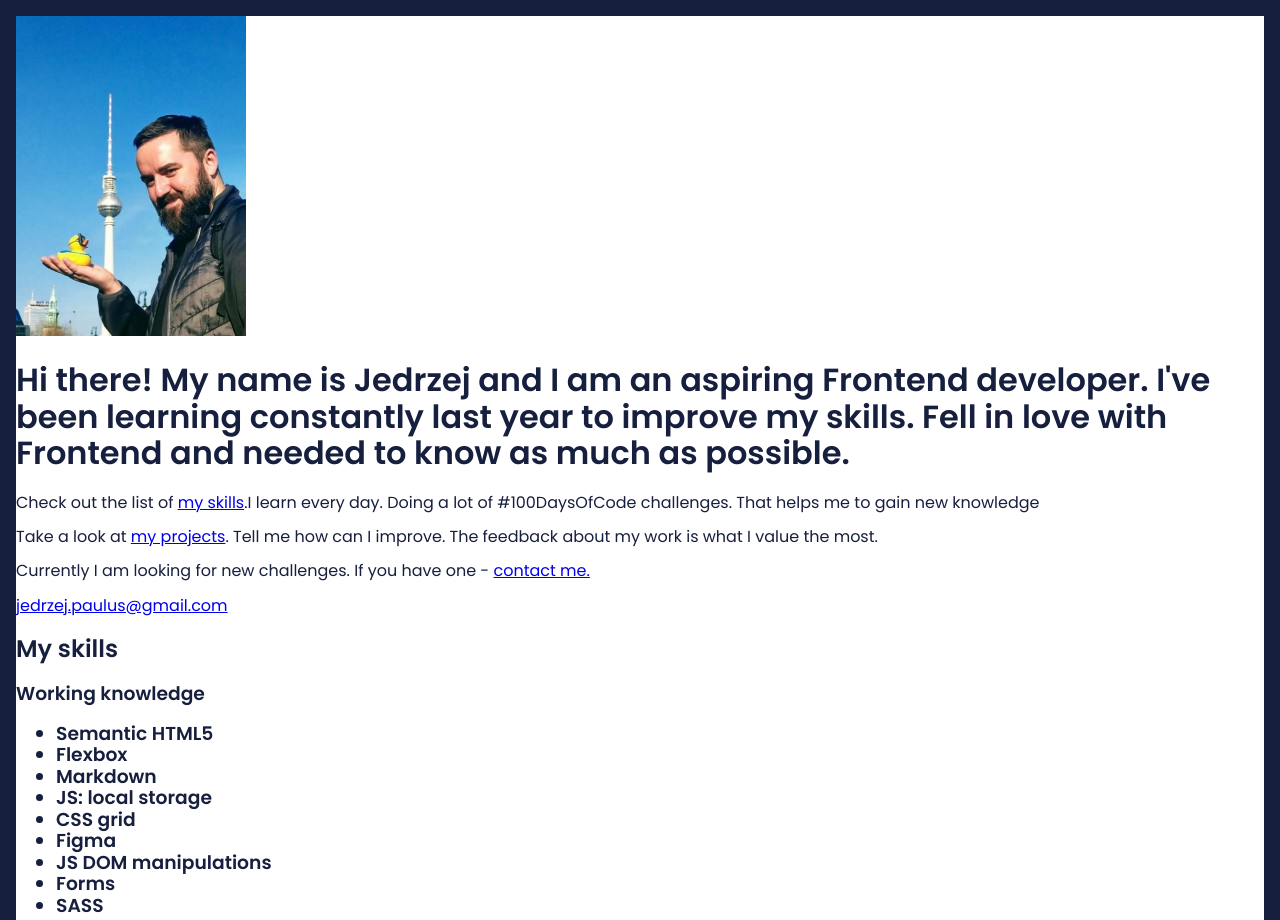
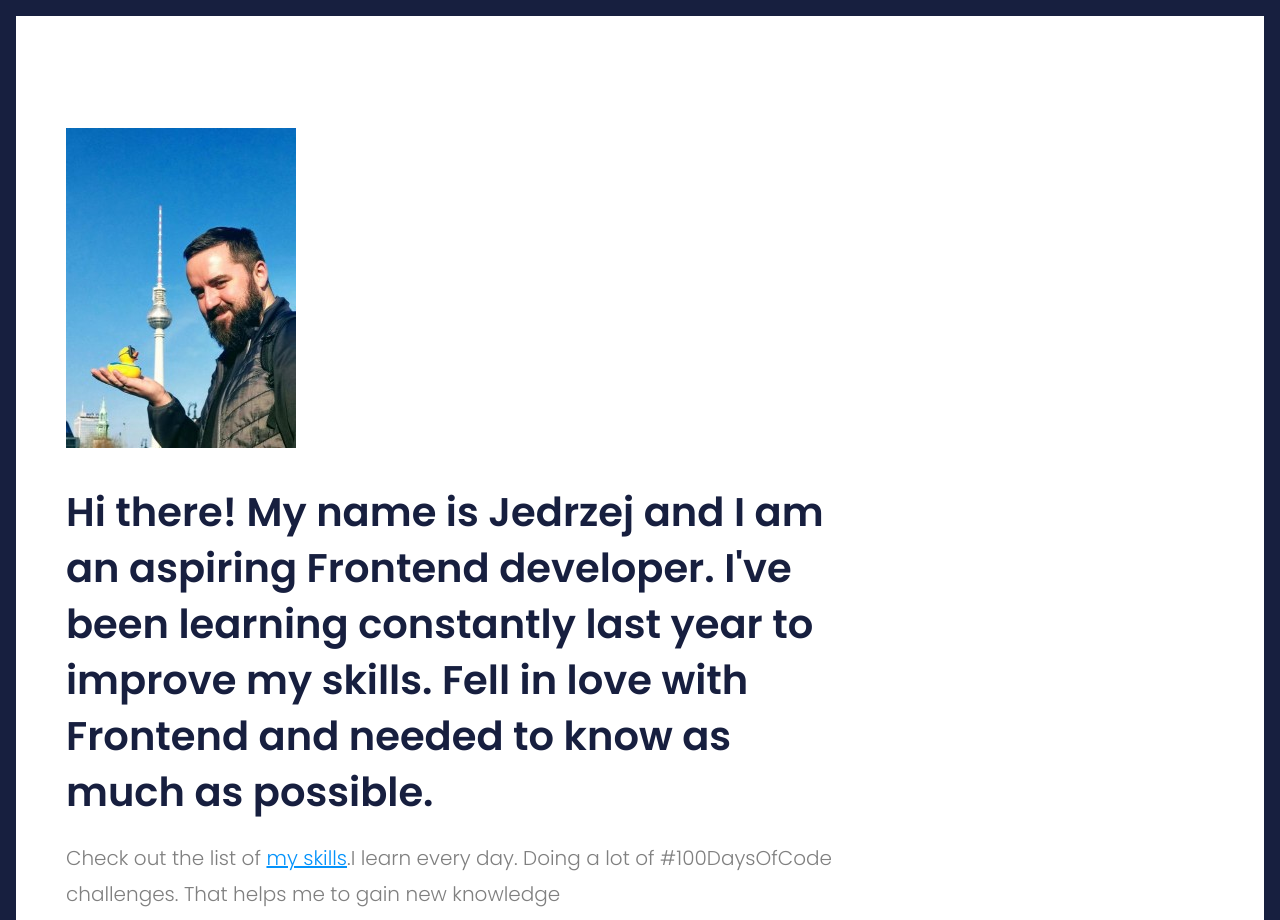
Before and after one commit to JMPaulus/jmpaulus.github.io, a website: page src/content/index.html in a window 1280 px wide. Shown: the top 920 px of the page. Drawn offline with nearby package versions, Linux system fonts and the light colour scheme; files that its build step writes are made by us from their sources; files whose address does not match are found by name.

Commit message:
Added hero description styling box

```diff
--- a/src/content/index.html
+++ b/src/content/index.html
@@ -34,7 +34,7 @@
   <body>
     <main>
       <section class="hero">
-        <img src="assets/img/avatar-jedrzej_3.jpg" alt="Jedrzej Paulus">
+        <img src="assets/img/avatar-jedrzej_3.jpg" class= "hero_image" alt="Jedrzej Paulus">
         <h1 class="hero__title">Hi there! My name is Jedrzej and I am an  aspiring Frontend developer. I've been learning
           constantly last year to improve my skills. Fell in love with Frontend and needed to know as much as possible.</h1>
           <p class="hero__description">Check out the list of <a class="hero__link" href="#my-skills"> my skills</a>.I learn every day.
@@ -120,13 +120,13 @@
             <ul class="social">
               <li class="social__item">
                 <a href="https://www.linkedin.com/in/jedrzejpaulus/">
-                  <img class="social__icon" src="#" alt="Linkedin"></a></li>
+                  <img class="social__icon" src="assets/img/linkedin small.png" alt="Linkedin"></a></li>
               <li class="social__item">
                 <a href="https://www.facebook.com/jmt.paulus">
-                  <img class="social__icon" src="#" alt="Facebook"></a></li>
+                  <img class="social__icon" src="assets/img/facebook small.png" alt="Facebook"></a></li>
               <li class="social__item">
                 <a href="https://twitter.com/JedrzejPaulus">
-                  <img class="social__icon" src="#" alt="Twitter"></a></li>
+                  <img class="social__icon" src="assets/img/twitter small.png" alt="Twitter"></a></li>
             </ul>
             <a class="contact__mail" href="mailto:jedrzej.paulus@gmail.com">jedrzej.paulus@gmail.com</a>
           </footer>
--- a/src/scss/_variables.scss
+++ b/src/scss/_variables.scss
@@ -3,3 +3,5 @@ $yellow: #F9C802;
 $blue: #3767AD;
 $white: #ffffff;
 $big-stone: #171F3F;
+$gray:#808080;
+$blueish: #0593FB;
--- a/src/scss/main.scss
+++ b/src/scss/main.scss
@@ -3,9 +3,11 @@
 @import url('https://fonts.googleapis.com/css?family=Roboto+Mono:500&display=swap&subset=latin-ext');
 @import url('https://fonts.googleapis.com/css?family=Poppins:300,400,500,600&display=swap&subset=latin-ext');
 
+@import "modules/hero.scss";
+
 html {
   box-sizing: border-box;
-  background: $blue;
+  font-size: 16px;
 }
 
 *, *:before, *:after {
--- /dev/null
+++ b/src/scss/modules/hero.scss
@@ -0,0 +1,32 @@
+.hero{
+    max-width: 10184px;
+    padding: 112px 50px 200px;
+    margin: 0 auto;
+
+    &__description{
+      color:$gray;
+      font-weight: 300;
+      font-style: normal;
+      font-size: 1.25rem;
+      line-height: 2.25rem;
+      max-width: 780px;
+
+   }
+
+    &__image{
+       width: 120px;
+       height: 180px;
+    }
+    &__link{
+      color: $blueish;
+    }
+    &__title{
+       font-style: Poppins;
+       font-style: normal;
+       font-size: 2.5rem;
+       font-weight: 600;
+       line-height: 3.5rem;
+       max-width: 780px;
+       margin: 2rem 0 1rem;
+    }
+}
```
Also changed, not shown: src/assets/img/facebook big.png (added), src/assets/img/facebook small.png (added), src/assets/img/linkedin big.png (added), src/assets/img/linkedin small.png (added), src/assets/img/twitter big.png (added), src/assets/img/twitter small.png (added).
